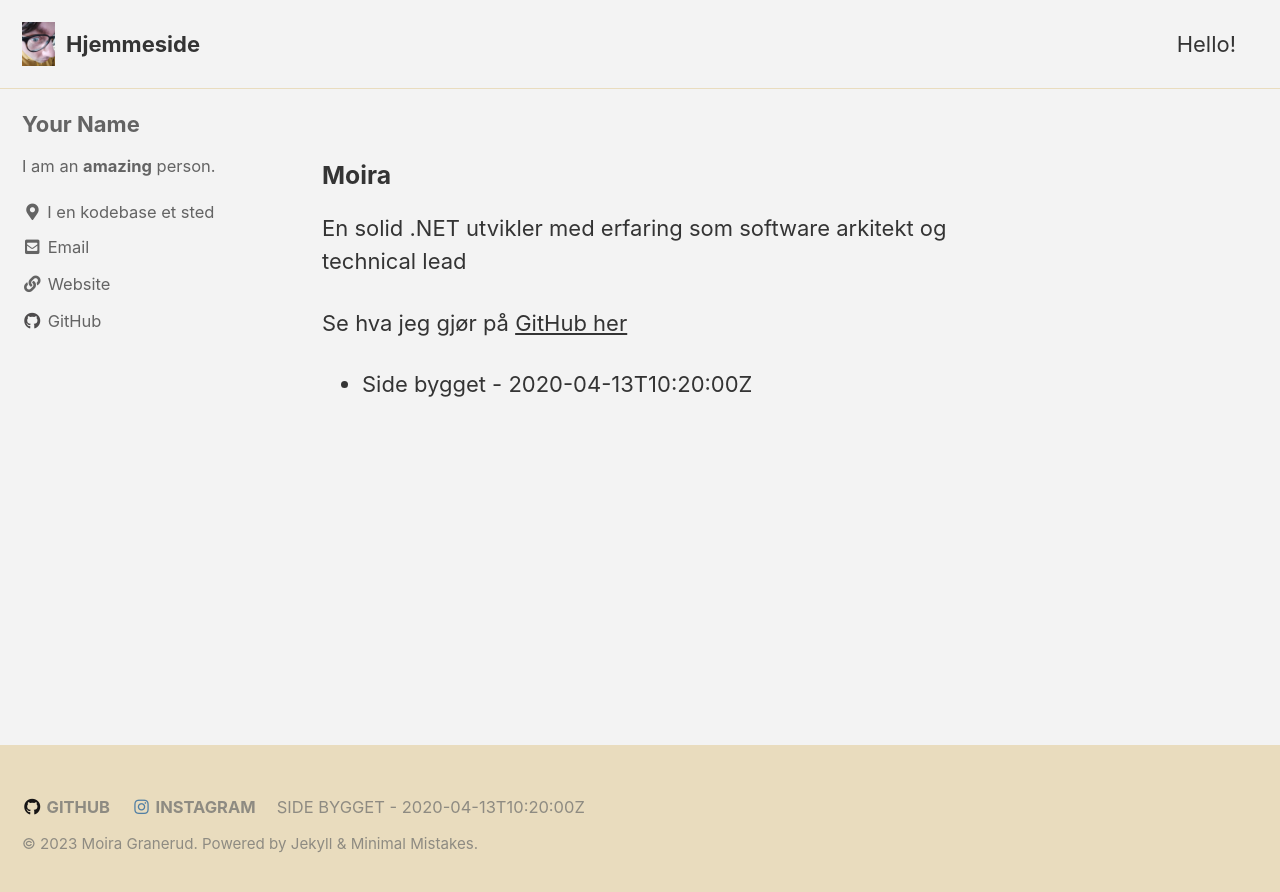
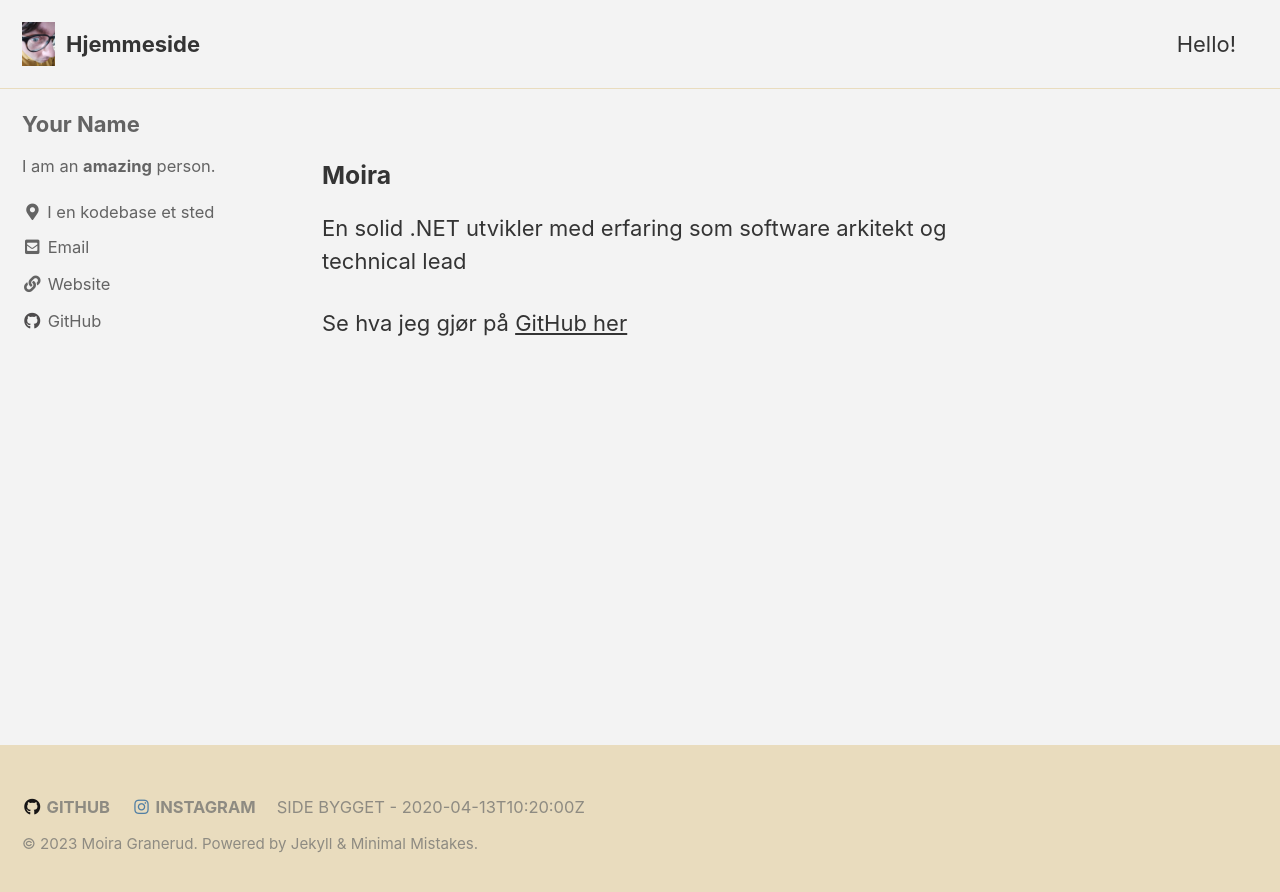
Before and after one commit to NullableInt/NullableInt.github.io, a Jekyll site: the page built from index.md, in a window 1280 px wide. Shown: the top 892 px of the page. Built offline with Jekyll 4.4.1, drawn with Linux system fonts in a browser that asks for light colours; cached includes are drawn as plain includes.

Commit message:
Update index.md

```diff
--- a/index.md
+++ b/index.md
@@ -9,8 +9,3 @@ author_profile: true
 En solid .NET utvikler med erfaring som software arkitekt og technical lead
 
 Se hva jeg gjør på [GitHub her](https://github.com/NullableInt)
-
-
-{% assign date = '2020-04-13T10:20:00Z' %}
-
-- Side bygget - {{ date }}
```
